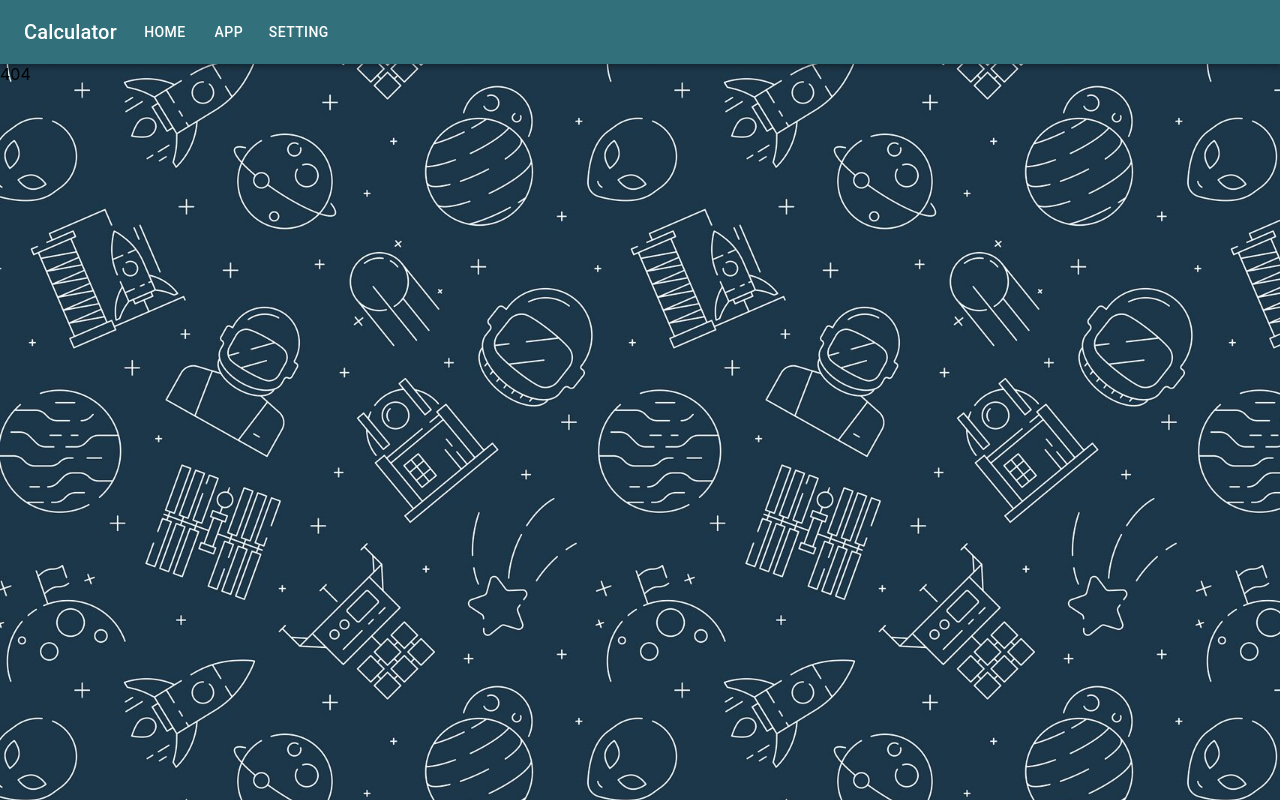
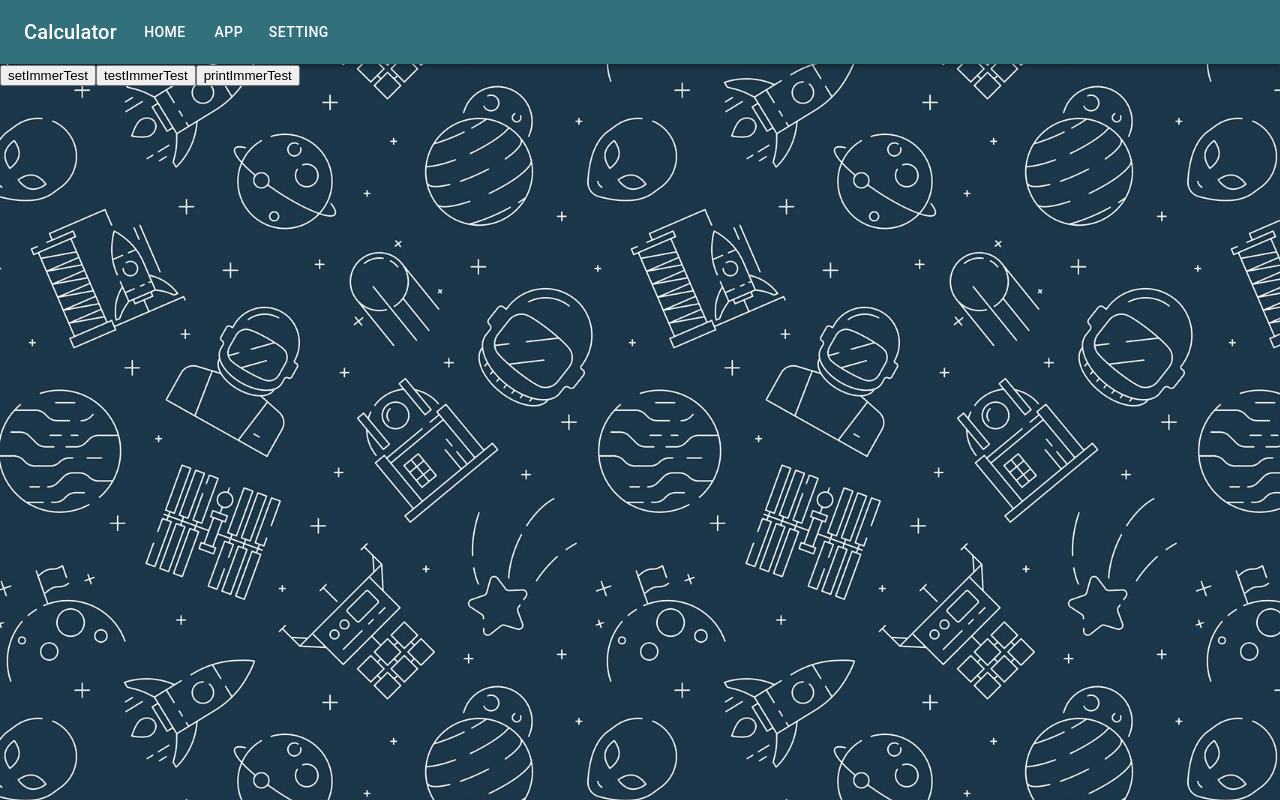
Before and after one commit to Merzaad/learning_redux, a React (Create React App) app: page /testImmer in a window 1280 px wide. Before the commit this address had no page. Built offline with nearby package versions, Linux system fonts and the light colour scheme.

Commit message:
test immer mutatin when refrencing to same slice's object

```diff
--- a/package.json
+++ b/package.json
@@ -45,7 +45,7 @@
     ]
   },
   "engines": {
-    "node": "16.15.0"
+    "node": "16.16.0"
   },
   "devDependencies": {
     "@typescript-eslint/eslint-plugin": "^5.22.0",
--- a/src/features/test/Test.tsx
+++ b/src/features/testCapturingState/testCapturingState.tsx
@@ -6,7 +6,7 @@ import { useDispatch, useSelector } from 'react-redux'
 import { increaseTest, selectTest } from './testSlice'
 
 let testStale2 = 0
-export default function Test() {
+export default function TestCapturingState() {
   const dispatch = useDispatch()
   const testStale = useSelector(selectTest)
   const [testStale3, setTestStale3] = React.useState(0)
--- /dev/null
+++ b/src/features/testImmer/testImmer.tsx
@@ -0,0 +1,23 @@
+/* eslint-disable import/no-unresolved */
+/* eslint-disable import/extensions */
+
+import * as React from 'react'
+import { useDispatch } from 'react-redux'
+import { printImmerTest, setImmerTest, testImmerTest } from './testImmerSlice'
+
+export default function TestImmer() {
+  const dispatch = useDispatch()
+  return (
+    <div>
+      <button type="button" onClick={() => dispatch(setImmerTest())}>
+        setImmerTest
+      </button>
+      <button type="button" onClick={() => dispatch(testImmerTest())}>
+        testImmerTest
+      </button>
+      <button type="button" onClick={() => dispatch(printImmerTest())}>
+        printImmerTest
+      </button>
+    </div>
+  )
+}
--- /dev/null
+++ b/src/features/testImmer/testImmerSlice.ts
@@ -0,0 +1,38 @@
+/* eslint-disable no-param-reassign */
+/* eslint-disable import/no-unresolved */
+/* eslint-disable import/extensions */
+
+import { createSlice } from '@reduxjs/toolkit'
+import { RootState } from '../../app/store'
+
+export interface testInitial {
+  x: { a: number[] }
+  y: { b: number[] }
+}
+
+const initialState: testInitial = {
+  x: { a: [1, 2] },
+  y: { b: [] },
+}
+
+export const testSlice = createSlice({
+  name: 'testImmer',
+  initialState,
+  reducers: {
+    setImmerTest: (state) => {
+      state.y.b = state.x.a
+    },
+    testImmerTest: (state) => {
+      state.y.b.push(1)
+    },
+    printImmerTest: (state) => {
+      console.log(Object.is(state.y.b, state.x.a))
+    },
+  },
+})
+
+export const selectTest = (state: RootState) => state.test.testStale
+
+export const { setImmerTest, testImmerTest, printImmerTest } = testSlice.actions
+
+export default testSlice.reducer
--- a/src/index.tsx
+++ b/src/index.tsx
@@ -10,7 +10,8 @@ import { store } from './app/store'
 import Nav from './Nav'
 import Home from './Home'
 import CalculatorSetting from './features/calculator/CalculatorSetting'
-import Test from './features/test/Test'
+import TestCapturingState from './features/testCapturingState/testCapturingState'
+import TestImmer from './features/testImmer/testImmer'
 
 ReactDOM.render(
   <React.StrictMode>
@@ -21,7 +22,8 @@ ReactDOM.render(
             <Route index element={<Home />} />
             <Route path="/app" element={<App />} />
             <Route path="/setting" element={<CalculatorSetting />} />
-            <Route path="/test" element={<Test />} />
+            <Route path="/testCapturingState" element={<TestCapturingState />} />
+            <Route path="/testImmer" element={<TestImmer />} />
             <Route path="*" element={<div>404</div>} />
           </Route>
         </Routes>
```
Also changed, not shown: src/app/store.ts (+5 -3 lines), src/features/testCapturingState/testApi.ts (renamed from src/features/test/testApi.ts), src/features/testCapturingState/testSlice.ts (renamed from src/features/test/testSlice.ts).
